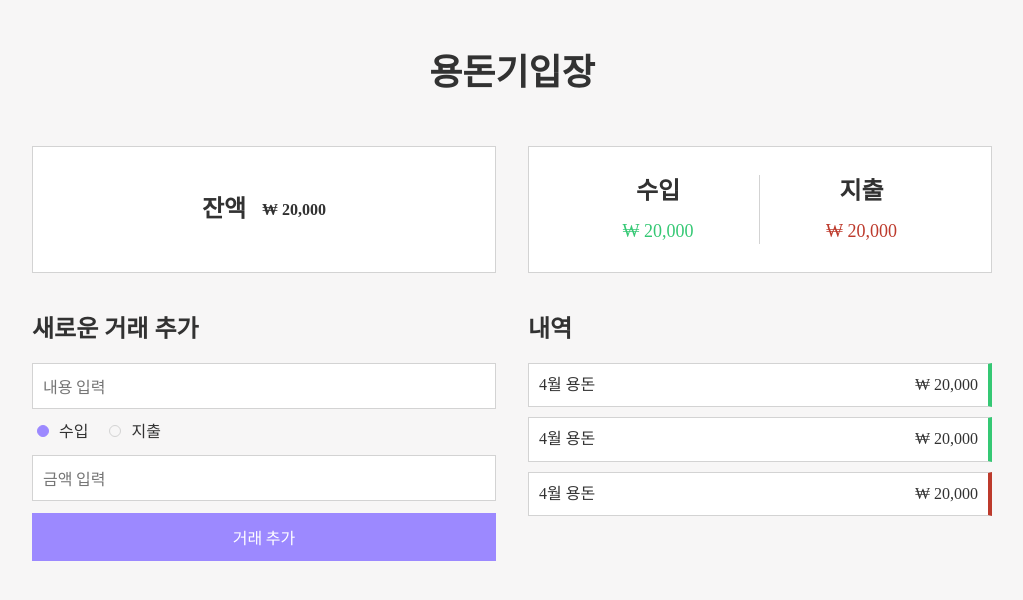
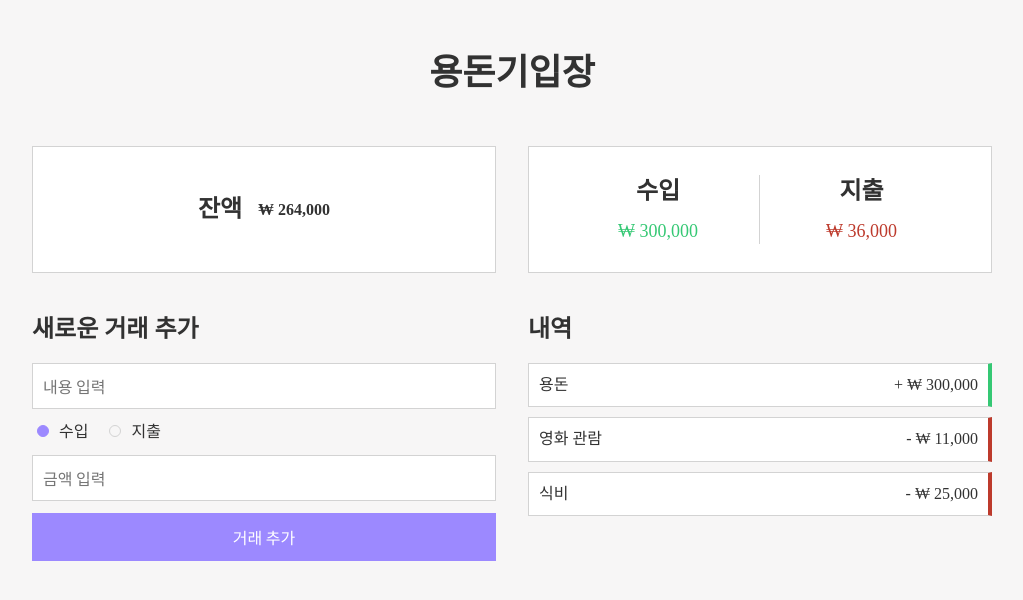
Before and after one commit to yyeonkim/ureca-allowance, a React (Vite) app: page / in a window 1280 px wide. Shown: the top 600 px of the page, without its empty margins (128-1151 px from the left). Built offline with nearby package versions, Linux system fonts and the light colour scheme.

Commit message:
feat: 잔액, 수입, 지출 금액 계산

```diff
--- a/src/App.jsx
+++ b/src/App.jsx
@@ -1,7 +1,72 @@
 import styles from "@/styles/App.module.css";
-import { formatToWon } from "./utils/amountFomatter.js";
+import { useEffect, useState } from "react";
+import { formatToWon, formatWithSign } from "./utils/amountFomatter.js";
+import { amountType } from "./utils/enums.js";
+import { getDataByKey } from "./utils/localStorage.js";
+
+const defaultData = [
+  {
+    id: 1,
+    description: "용돈",
+    amount: 300000,
+    type: "income",
+    date: "2025-04-25",
+  },
+  {
+    id: 2,
+    description: "영화 관람",
+    amount: 11000,
+    type: "expense",
+    date: "2025-04-25",
+  },
+  {
+    id: 3,
+    description: "식비",
+    amount: 25000,
+    type: "expense",
+    date: "2025-04-26",
+  },
+];
 
 function App() {
+  const [history, setHistory] = useState([]); // 내역
+
+  const calculateBalance = () => {
+    const balance = history.reduce((acc, curr) => {
+      if (curr.type === amountType.INCOME) {
+        return acc + curr.amount;
+      }
+      return acc - curr.amount;
+    }, 0);
+    return balance;
+  };
+
+  const calculateIncome = () => {
+    const income = history.reduce((acc, curr) => {
+      if (curr.type === amountType.INCOME) {
+        return acc + curr.amount;
+      }
+      return acc;
+    }, 0);
+    return income;
+  };
+
+  const calculateExpense = () => {
+    const expense = history.reduce((acc, curr) => {
+      if (curr.type === amountType.EXPENSE) {
+        return acc + curr.amount;
+      }
+      return acc;
+    }, 0);
+    return expense;
+  };
+
+  useEffect(() => {
+    const data = getDataByKey("history");
+    if (data) setHistory(data);
+    else setHistory(defaultData);
+  }, []);
+
   return (
     <main className={styles.main}>
       <h1>용돈기입장</h1>
@@ -10,18 +75,18 @@ function App() {
         {/* 잔액 */}
         <section className={styles.balance}>
           <h2>잔액</h2>
-          <span>{formatToWon(20000)}</span>
+          <span>{formatToWon(calculateBalance())}</span>
         </section>
 
         {/* 수입/지출 */}
         <section className={styles.incomeExpense}>
           <div>
             <h2>수입</h2>
-            <span className={styles.income}>{formatToWon(20000)}</span>
+            <span className={styles.income}>{formatToWon(calculateIncome())}</span>
           </div>
           <div>
             <h2>지출</h2>
-            <span className={styles.expense}>{formatToWon(20000)}</span>
+            <span className={styles.expense}>{formatToWon(calculateExpense())}</span>
           </div>
         </section>
 
@@ -32,11 +97,17 @@ function App() {
             <input type="text" name="description" required placeholder="내용 입력" />
             <div className={styles.radio}>
               <div>
-                <input type="radio" id="income" name="type" value="income" defaultChecked />
+                <input
+                  type="radio"
+                  id="income"
+                  name="type"
+                  value={amountType.INCOME}
+                  defaultChecked
+                />
                 <label for="income">수입</label>
               </div>
               <div>
-                <input type="radio" id="expense" name="type" value="expense" />
+                <input type="radio" id="expense" name="type" value={amountType.EXPENSE} />
                 <label for="expense">지출</label>
               </div>
             </div>
@@ -49,18 +120,12 @@ function App() {
         <section className={styles.history}>
           <h2>내역</h2>
           <ul>
-            <li className={styles.income}>
-              <span>4월 용돈</span>
-              <span>{formatToWon(20000)}</span>
-            </li>
-            <li className={styles.income}>
-              <span>4월 용돈</span>
-              <span>{formatToWon(20000)}</span>
-            </li>
-            <li className={styles.expense}>
-              <span>4월 용돈</span>
-              <span>{formatToWon(20000)}</span>
-            </li>
+            {history.map((item) => (
+              <li className={item.type === amountType.INCOME ? styles.income : styles.expense}>
+                <span>{item.description}</span>
+                <span>{formatWithSign(item.type, item.amount)}</span>
+              </li>
+            ))}
           </ul>
         </section>
       </div>
--- a/src/utils/amountFomatter.js
+++ b/src/utils/amountFomatter.js
@@ -1,5 +1,12 @@
+import { amountType } from "./enums.js";
+
 const formatToWon = (amount) => {
   return `₩ ${amount.toLocaleString()}`;
 };
 
-export { formatToWon };
+const formatWithSign = (type, amount) => {
+  const sign = type === amountType.INCOME ? "+" : "-";
+  return `${sign} ${formatToWon(amount)}`;
+};
+
+export { formatToWon, formatWithSign };
```
